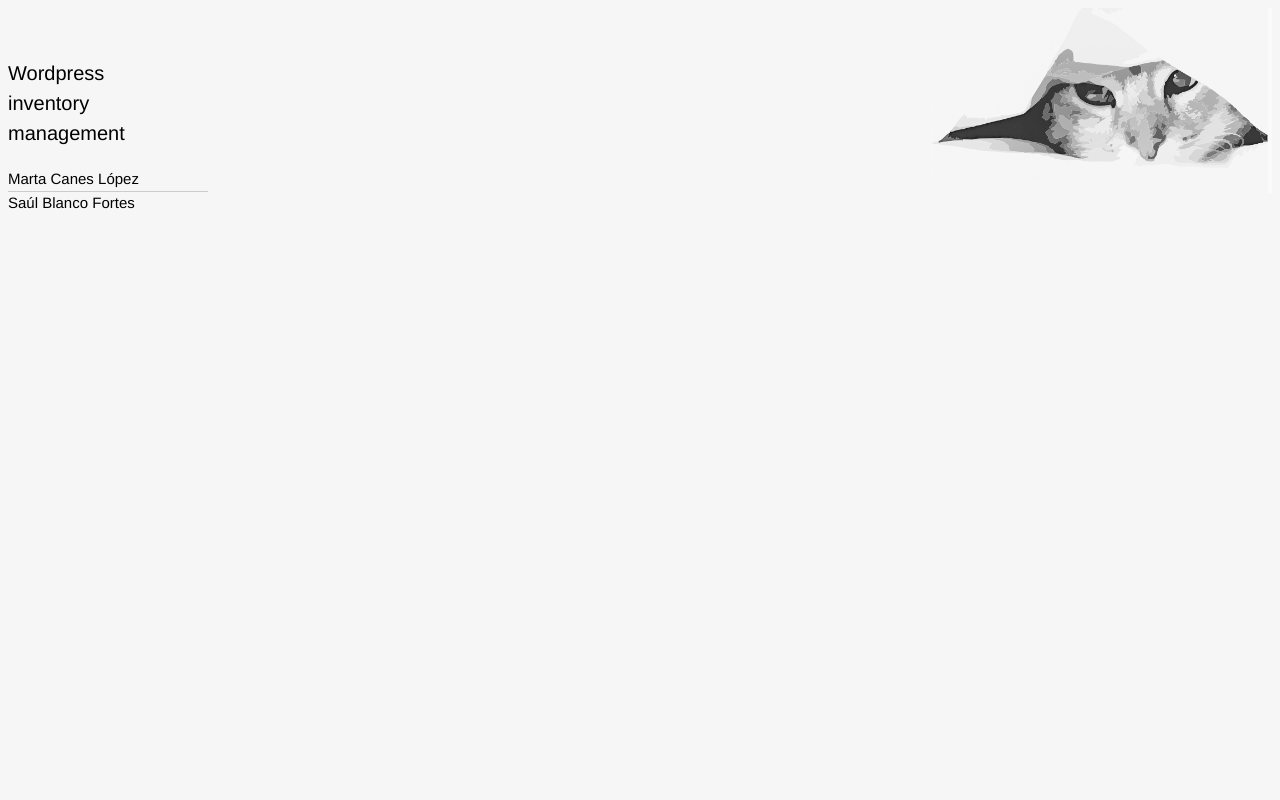
After one commit to mcanesl/wp_inventory, a PHP site: page /wordpress/about.php in a window 1280 px wide. The commit adds this page. Run offline with PHP 8.4, Linux system fonts and the light colour scheme; the visitor is signed in with stand-in values (Sample User, id 1).

Commit message:
Desechadas las ventanas modales por kk. Cambios de estilo. Diseño del menu y creación de ventana con about y un gato

```diff
--- /dev/null
+++ b/about.php
@@ -0,0 +1,27 @@
+<html>
+<head>
+    <link rel="stylesheet" href="css/wp_inventory.css" />
+    <style type="text/css">
+	  body {background-color:#f6f6f6;}
+    </style>
+</head>
+
+<body>
+
+	<?php
+		session_start();
+		if ( $_SESSION['login']) {
+			echo '
+				<div id="about">
+					<img src="images/gato2.png" width="340px"></img>
+					<div class="texto">Wordpress inventory management</div>
+					<ul>
+						<li><a href="https://github.com/mcanesl">Marta Canes López</li>
+						<li><a href="http://www.bluethinking.com">Saúl Blanco Fortes</a></li>
+					</ul>
+				</div>
+			';
+		}
+	?>
+</body>
+</html>
--- a/css/style.css
+++ b/css/style.css
@@ -2,12 +2,14 @@
 a:hover {color:#ccc; text-decoration:none}
 
 #mask {
+height:60px !important;
 position:absolute;
 left:0;
 top:0;
 z-index:9000;
 background-color:#000;
 display:none;
+
 }
 
 #boxes .window {
--- a/css/wp_inventory.css
+++ b/css/wp_inventory.css
@@ -196,6 +196,11 @@
 
 
 
+/***** fondo para todas ****/
+
+/*body {background-color:#f6f6f6;}*/
+
+
 /****** Toolbar menu principal *************/
 #toolbar {
     border: 1px solid #ccc;
@@ -207,3 +212,83 @@
     -webkit-box-shadow: 0 1px 1px #ccc inset, 0 1px 0 #fff;
     box-shadow: 0 1px 1px #ccc inset, 0 1px 0 #fff;
 }
+
+
+#toolbar_button {
+    margin-top:40px;
+    height: 48px;
+    border-top:0px;
+    border-bottom: 0px solid #ccc;
+    margin-bottom:20px;
+
+}
+
+#msgstatus {
+	position: relative;
+	padding-top: 15px;
+	padding-right: 9px;
+	float:right;
+
+}
+
+
+/**** Frame principal ****/
+
+#frame_operaciones {
+	border:0px;
+	width:100%;
+	min-height:500px;
+
+}
+
+
+/**** Cuadro about *****/
+#about {
+
+}
+#about img {
+	float:right;
+}
+
+.texto {
+  padding-top:50px;
+  width: 10px;
+  font: 200 20px/1.5 Helvetica, Verdana, sans-serif;
+  text-align: center;
+
+}
+
+#about ul {
+  float:left;
+  list-style-type: none;
+  margin: 0;
+  padding: 0;
+  margin-top:20px;
+}
+
+#about li {
+  font: 200 15px/1.5 Helvetica, Verdana, sans-serif;
+  border-bottom: 1px solid #ccc;
+}
+
+#about  li:last-child {
+  border: none;
+}
+
+#about  li a {
+  text-decoration: none;
+  color: #000;
+  display: block;
+  width: 200px;
+
+  -webkit-transition: font-size 0.3s ease, background-color 0.3s ease;
+  -moz-transition: font-size 0.3s ease, background-color 0.3s ease;
+  -o-transition: font-size 0.3s ease, background-color 0.3s ease;
+  -ms-transition: font-size 0.3s ease, background-color 0.3s ease;
+  transition: font-size 0.3s ease, background-color 0.3s ease;
+}
+
+#about  li a:hover {
+  font-size: 20px;
+  background: #f6f6f6;
+}
--- a/gestion_inventario.php
+++ b/gestion_inventario.php
@@ -38,7 +38,6 @@
 function AddStyle (){
 	echo "
 	  <link rel='stylesheet' href= '"; echo plugin_dir_url( __FILE__ ) . "js/ion.tabs-master/css/ion.tabs.css"; echo "'/>
-	  <link rel='stylesheet' href= '"; echo plugin_dir_url( __FILE__ ) . "css/hover-min.css "; echo "'/>
 	  <link rel='stylesheet' href= '"; echo plugin_dir_url( __FILE__ ) . "css/wp_inventory.css"; echo "'/>
 	  <link rel='stylesheet' href= '"; echo plugin_dir_url( __FILE__ ) . "css/normalize.css";echo "'/>";
 
```
Also changed, not shown: mostrar.php (+14 -154 lines), operaciones.php (added, +82 -0 lines), test/dialog.html (+2 -2 lines), images/gato2.png (added).
